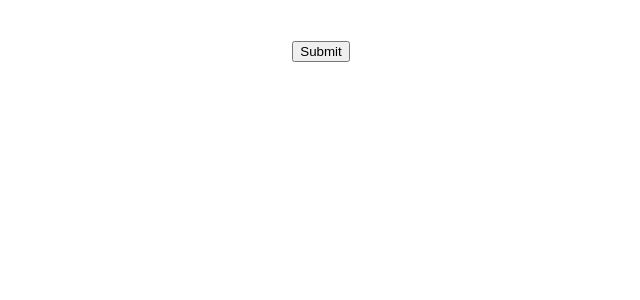
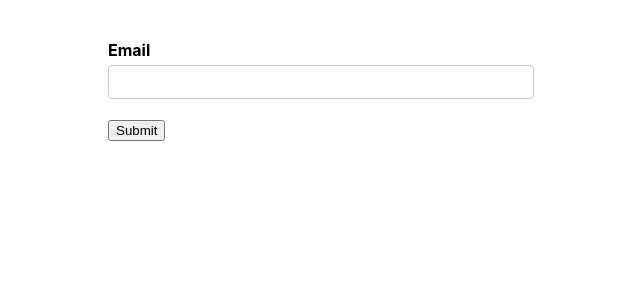
Before and after one commit to vapinedo/React-FormikDemo, a React (Create React App) app: page / in a window 1280 px wide. Shown: the top 300 px of the page, without its empty margins (319-959 px from the left). Built offline with nearby package versions, Linux system fonts and the light colour scheme.

Commit message:
[ADD] input reusable

```diff
--- a/src/components/FormikContainter.js
+++ b/src/components/FormikContainter.js
@@ -1,12 +1,16 @@
-import React from 'react'
-import { Formik, Form } from 'formik'
-import * as Yup from 'yup'
+import React from "react";
+import { Formik, Form } from "formik";
+import * as Yup from "yup";
+import { FormikControl } from "./FormikControl";
 
 export const FormikContainter = () => {
-
-    const initialValues = {};
-    const validationSchema = Yup.object({});
-    const onSubmit = values => console.log('Form data', values);
+  const initialValues = {
+    email: "",
+  };
+  const validationSchema = Yup.object({
+    email: Yup.string().required("Required"),
+  });
+  const onSubmit = (values) => console.log("Form data", values);
 
   return (
     <Formik
@@ -14,11 +18,12 @@
       validationSchema={validationSchema}
       onSubmit={onSubmit}
     >
-            {formik =>
+      {(formik) => (
         <Form>
-                    <button type='submit'>Submit</button>
+          <FormikControl control="input" type="email" label="Email" name="email" />
+          <button type="submit">Submit</button>
         </Form>
-            }
+      )}
     </Formik>
-    )
-}
+  );
+};
--- /dev/null
+++ b/src/components/FormikControl.js
@@ -0,0 +1,17 @@
+import React from 'react'
+import { Input } from './Input';
+
+export const FormikControl = (props) => {
+    const { control, ...rest } = props;
+
+    switch(control) {
+        case 'input':
+            return <Input {...rest} />
+        case 'textarea':
+        case 'select':
+        case 'radio':
+        case 'checkbox':
+        case 'date':
+        default: return null;
+    }
+}
--- /dev/null
+++ b/src/components/Input.js
@@ -0,0 +1,14 @@
+import React from 'react'
+import { Field, ErrorMessage } from 'formik'
+import { TextError } from './TextError';
+
+export const Input = (props) => {
+    const { label, name, ...rest } = props;
+    return (
+        <div className='form-control'>
+            <label htmlFor={name}>{label}</label>
+            <Field id={name} name={name} {...rest} />
+            <ErrorMessage name={name} component={TextError} />
+        </div>
+    )
+}
```
Lines whose indentation alone changed are shown as unchanged.
